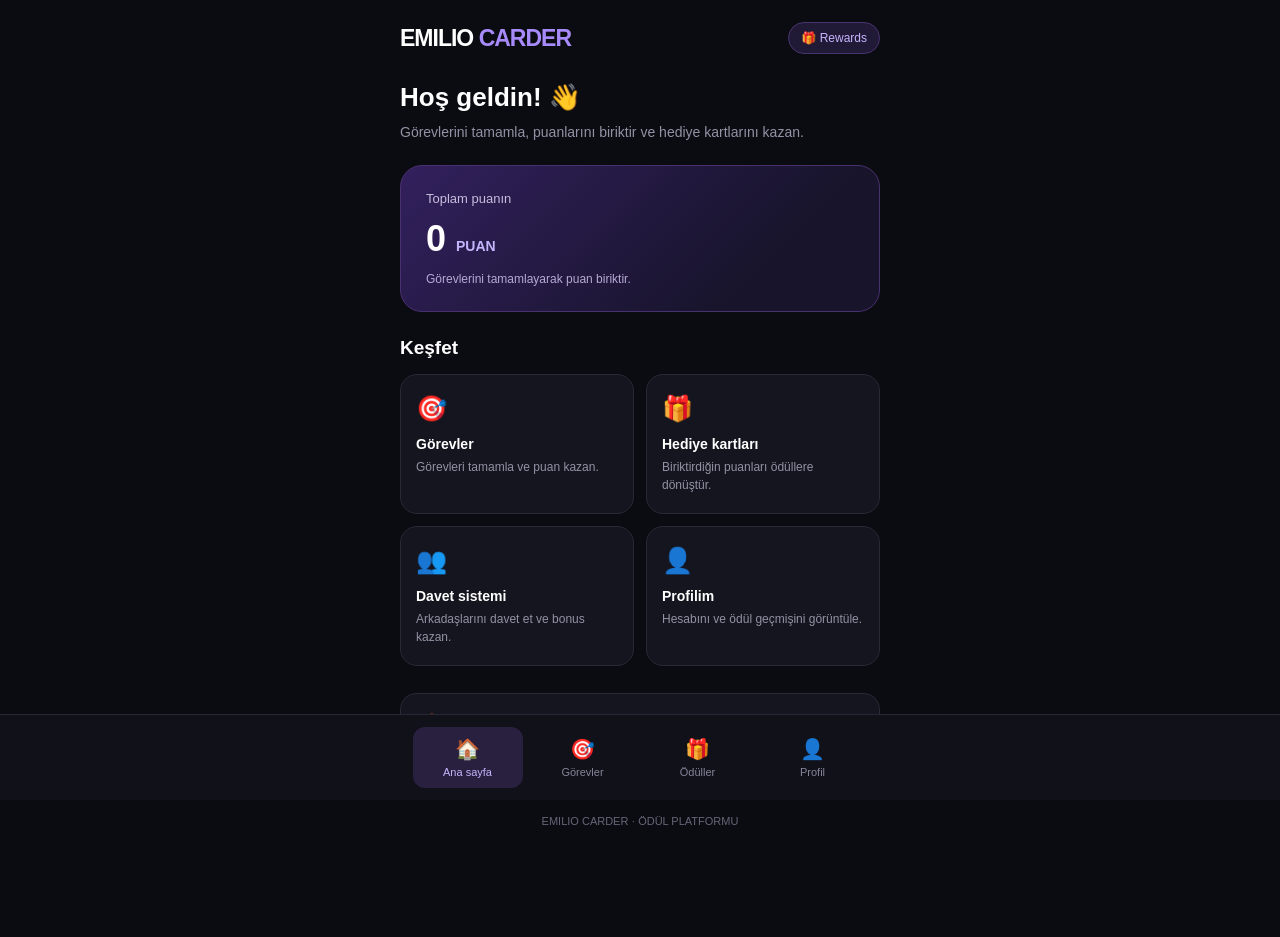
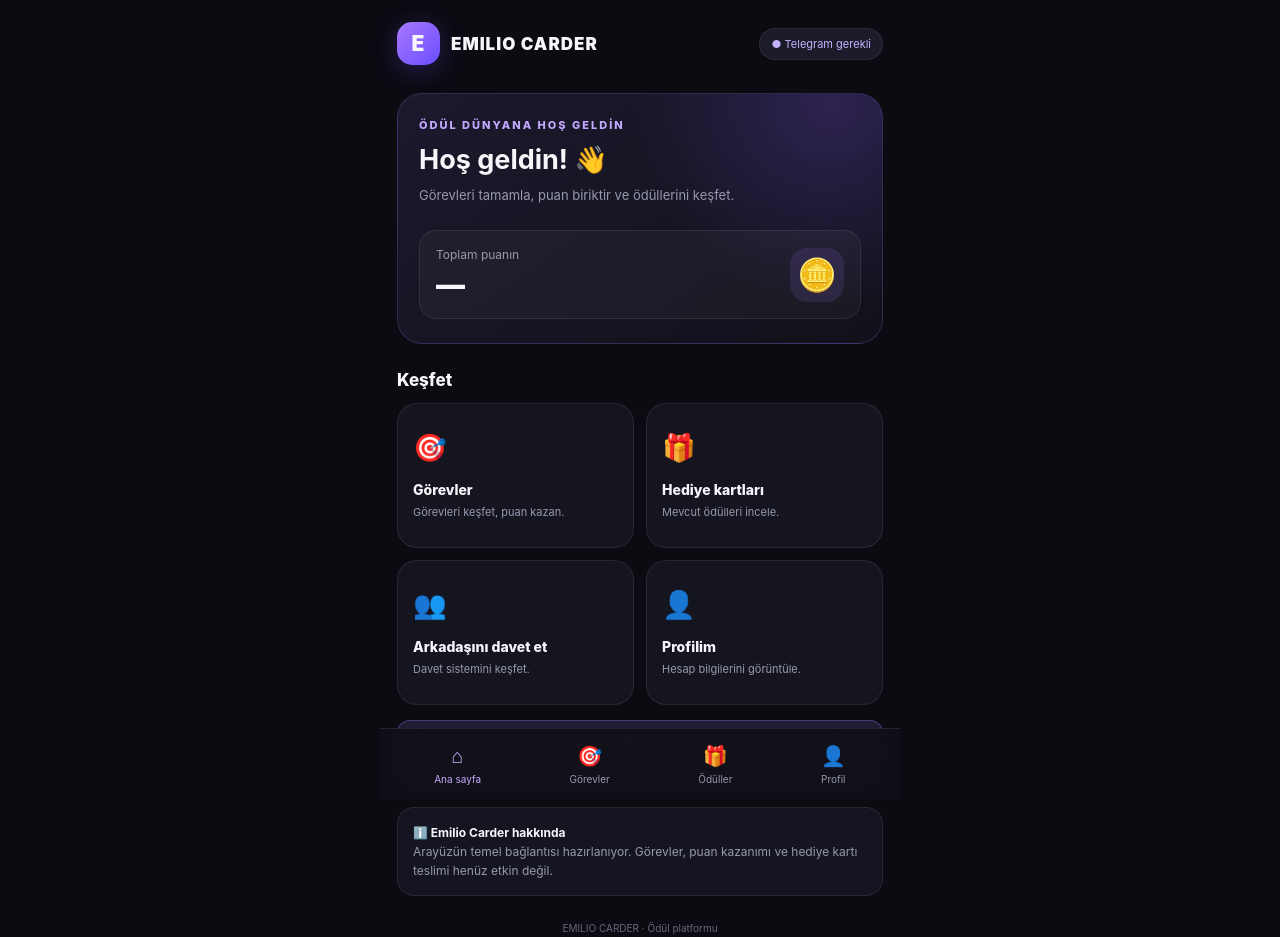
Before and after one commit to dogan1231231230-arch/supreme-computing-machine, a plain HTML site: page index.html in a window 1280 px wide. Drawn offline with Linux system fonts and the light colour scheme.

Commit message:
index.html

```diff
--- a/index.html
+++ b/index.html
@@ -2,30 +2,38 @@
 <html lang="tr">
 <head>
   <meta charset="UTF-8">
-  <meta name="viewport" content="width=device-width, initial-scale=1.0">
+  <meta name="viewport" content="width=device-width, initial-scale=1, maximum-scale=1, user-scalable=no">
   <meta name="theme-color" content="#0b0b12">
   <title>Emilio Carder</title>
-
   <script src="https://telegram.org/js/telegram-web-app.js"></script>
-
   <style>
-    * {
-      box-sizing: border-box;
-      margin: 0;
-      padding: 0;
+    :root {
+      --bg: #0b0b12;
+      --panel: #151520;
+      --panel2: #1d1d2b;
+      --text: #f7f7fb;
+      --muted: #9898ad;
+      --accent: #a879ff;
+      --accent2: #6b4cff;
+      --border: rgba(255,255,255,.08);
     }
 
+    * { box-sizing: border-box; }
+
     body {
-      background: #0b0b12;
-      color: #ffffff;
-      font-family: Arial, sans-serif;
-      min-height: 100vh;
-      padding: 22px 16px 100px;
+      margin: 0;
+      background: var(--bg);
+      color: var(--text);
+      font-family: -apple-system, BlinkMacSystemFont, "Segoe UI", sans-serif;
     }
 
+    button { font: inherit; }
+
     .app {
-      max-width: 480px;
-      margin: auto;
+      max-width: 520px;
+      min-height: 100vh;
+      margin: 0 auto;
+      padding: 22px 17px 100px;
     }
 
     .header {
@@ -36,238 +44,339 @@
     }
 
     .brand {
-      font-size: 23px;
-      font-weight: 800;
-      letter-spacing: -1px;
+      display: flex;
+      align-items: center;
+      gap: 11px;
+      font-weight: 900;
+      letter-spacing: 1px;
+      font-size: 17px;
     }
 
-    .brand span {
-      color: #a78bfa;
+    .logo {
+      display: grid;
+      place-items: center;
+      width: 43px;
+      height: 43px;
+      border-radius: 15px;
+      background: linear-gradient(135deg, var(--accent), var(--accent2));
+      box-shadow: 0 5px 25px #704bff44;
+      font-size: 21px;
     }
 
-    .badge {
-      background: #211a37;
-      border: 1px solid #47336e;
-      color: #c4b5fd;
-      padding: 8px 12px;
-      border-radius: 20px;
-      font-size: 12px;
+    .status {
+      background: #1b1b29;
+      border: 1px solid var(--border);
+      padding: 8px 11px;
+      border-radius: 30px;
+      font-size: 11px;
+      color: #c4b2ff;
     }
 
-    .welcome {
-      margin-bottom: 22px;
+    .hero {
+      padding: 24px 21px;
+      border: 1px solid #a879ff35;
+      border-radius: 25px;
+      background:
+        radial-gradient(circle at 90% 5%, #8758ff35, transparent 40%),
+        linear-gradient(145deg, #1b192c, #11111b);
+      margin-bottom: 20px;
     }
 
-    .welcome h1 {
-      font-size: 26px;
-      margin-bottom: 8px;
+    .eyebrow {
+      font-size: 11px;
+      color: #c3a9ff;
+      text-transform: uppercase;
+      letter-spacing: 2px;
+      font-weight: 800;
     }
 
-    .welcome p {
-      color: #9292a5;
-      font-size: 14px;
-      line-height: 1.6;
+    h1 {
+      font-size: 27px;
+      line-height: 1.2;
+      margin: 12px 0 9px;
     }
 
-    .balance {
-      padding: 25px;
-      border-radius: 22px;
-      background: linear-gradient(135deg, #32205d, #17142b 75%);
-      border: 1px solid #48316e;
-      margin-bottom: 25px;
-    }
-
-    .balance-label {
-      color: #c7bddc;
+    .subtitle {
+      color: var(--muted);
       font-size: 13px;
+      line-height: 1.6;
+      margin: 0;
     }
 
     .points {
-      font-size: 36px;
-      font-weight: 800;
-      margin: 12px 0;
+      display: flex;
+      align-items: center;
+      justify-content: space-between;
+      gap: 12px;
+      margin-top: 24px;
+      padding: 16px;
+      border-radius: 17px;
+      background: #ffffff09;
+      border: 1px solid var(--border);
     }
 
-    .points small {
-      font-size: 14px;
-      color: #c4b5fd;
+    .points-label {
+      color: var(--muted);
+      font-size: 12px;
+      margin-bottom: 5px;
     }
 
-    .balance-note {
-      font-size: 12px;
-      color: #b6a9d4;
+    .points-value {
+      font-size: 29px;
+      font-weight: 900;
+    }
+
+    .coin {
+      font-size: 32px;
+      background: #a879ff20;
+      width: 54px;
+      height: 54px;
+      border-radius: 17px;
+      display: grid;
+      place-items: center;
     }
 
     .section-title {
-      font-size: 19px;
-      margin-bottom: 15px;
+      font-size: 17px;
+      font-weight: 800;
+      margin: 26px 0 13px;
     }
 
-    .quick-grid {
+    .grid {
       display: grid;
       grid-template-columns: 1fr 1fr;
       gap: 12px;
-      margin-bottom: 27px;
     }
 
-    .quick-card {
-      background: #15151f;
-      border: 1px solid #292936;
-      border-radius: 17px;
-      padding: 19px 15px;
+    .card {
+      text-align: left;
+      color: var(--text);
+      background: var(--panel);
+      border: 1px solid var(--border);
+      border-radius: 20px;
+      padding: 18px 15px;
+      min-height: 145px;
+      cursor: pointer;
+      transition: transform .15s, background .15s;
     }
 
-    .quick-card .icon {
-      font-size: 25px;
-      margin-bottom: 13px;
+    .card:active { transform: scale(.97); }
+    .card:hover { background: var(--panel2); }
+
+    .card-icon {
+      font-size: 27px;
+      margin-bottom: 17px;
     }
 
-    .quick-card h3 {
+    .card-title {
+      font-weight: 800;
       font-size: 14px;
       margin-bottom: 6px;
     }
 
-    .quick-card p {
-      font-size: 12px;
-      color: #9292a5;
+    .card-desc {
+      color: var(--muted);
+      font-size: 11px;
       line-height: 1.5;
     }
 
     .notice {
-      padding: 17px;
-      background: #15151f;
-      border: 1px solid #292936;
-      border-radius: 16px;
-      color: #a5a5b5;
-      font-size: 13px;
+      margin-top: 20px;
+      background: #151521;
+      border: 1px solid var(--border);
+      padding: 15px;
+      border-radius: 17px;
+      font-size: 12px;
+      color: var(--muted);
       line-height: 1.6;
     }
 
-    .notice strong {
-      color: #ffffff;
-      display: block;
-      margin-bottom: 5px;
+    .notice strong { color: var(--text); }
+
+    .message {
+      display: none;
+      padding: 13px;
+      margin-top: 15px;
+      border-radius: 13px;
+      background: #211c35;
+      border: 1px solid #a879ff50;
+      font-size: 12px;
+      line-height: 1.6;
+      overflow-wrap: anywhere;
     }
+
+    .message.show { display: block; }
 
     .bottom-nav {
       position: fixed;
       bottom: 0;
-      left: 0;
-      right: 0;
+      left: 50%;
+      transform: translateX(-50%);
+      width: 100%;
+      max-width: 520px;
+      padding: 12px 10px calc(12px + env(safe-area-inset-bottom));
+      background: #101019f2;
+      backdrop-filter: blur(16px);
+      border-top: 1px solid var(--border);
       display: flex;
-      justify-content: center;
-      gap: 5px;
-      padding: 12px 8px calc(12px + env(safe-area-inset-bottom));
-      background: #11111a;
-      border-top: 1px solid #292936;
+      justify-content: space-around;
+      z-index: 10;
     }
 
-    .nav-item {
-      flex: 1;
-      max-width: 110px;
+    .nav-button {
       border: 0;
-      border-radius: 12px;
       background: transparent;
-      color: #858599;
-      padding: 10px 4px;
-      font-size: 11px;
+      color: var(--muted);
+      display: flex;
+      flex-direction: column;
+      align-items: center;
+      gap: 5px;
+      font-size: 10px;
       cursor: pointer;
+      padding: 3px 10px;
     }
 
-    .nav-item span {
-      display: block;
-      font-size: 20px;
-      margin-bottom: 5px;
-    }
+    .nav-button span { font-size: 20px; }
+    .nav-button.active { color: #c5a9ff; }
 
-    .nav-item.active {
-      background: #29203f;
-      color: #c4b5fd;
-    }
-
-    .status {
-      margin-top: 18px;
+    .footer {
+      color: #68687c;
+      font-size: 10px;
       text-align: center;
-      font-size: 11px;
-      color: #666679;
+      margin-top: 26px;
     }
   </style>
 </head>
-
 <body>
   <main class="app">
     <header class="header">
-      <div class="brand">EMILIO <span>CARDER</span></div>
-      <div class="badge">🎁 Rewards</div>
+      <div class="brand">
+        <div class="logo">E</div>
+        <div>EMILIO CARDER</div>
+      </div>
+      <div class="status" id="connectionStatus">● Bağlantı bekleniyor</div>
     </header>
 
-    <section class="welcome">
+    <section class="hero">
+      <div class="eyebrow">Ödül dünyana hoş geldin</div>
       <h1 id="welcomeTitle">Hoş geldin! 👋</h1>
-      <p>Görevlerini tamamla, puanlarını biriktir ve hediye kartlarını kazan.</p>
+      <p class="subtitle">
+        Görevleri tamamla, puan biriktir ve ödüllerini keşfet.
+      </p>
+
+      <div class="points">
+        <div>
+          <div class="points-label">Toplam puanın</div>
+          <div class="points-value" id="pointsValue">—</div>
+        </div>
+        <div class="coin">🪙</div>
+      </div>
     </section>
 
-    <section class="balance">
-      <div class="balance-label">Toplam puanın</div>
-      <div class="points">0 <small>PUAN</small></div>
-      <div class="balance-note">Görevlerini tamamlayarak puan biriktir.</div>
+    <div class="section-title">Keşfet</div>
+
+    <section class="grid">
+      <button class="card" onclick="showSection('tasks')">
+        <div class="card-icon">🎯</div>
+        <div class="card-title">Görevler</div>
+        <div class="card-desc">Görevleri keşfet, puan kazan.</div>
+      </button>
+
+      <button class="card" onclick="showSection('rewards')">
+        <div class="card-icon">🎁</div>
+        <div class="card-title">Hediye kartları</div>
+        <div class="card-desc">Mevcut ödülleri incele.</div>
+      </button>
+
+      <button class="card" onclick="showSection('referrals')">
+        <div class="card-icon">👥</div>
+        <div class="card-title">Arkadaşını davet et</div>
+        <div class="card-desc">Davet sistemini keşfet.</div>
+      </button>
+
+      <button class="card" onclick="showSection('profile')">
+        <div class="card-icon">👤</div>
+        <div class="card-title">Profilim</div>
+        <div class="card-desc">Hesap bilgilerini görüntüle.</div>
+      </button>
     </section>
 
-    <h2 class="section-title">Keşfet</h2>
+    <div class="message" id="messageBox"></div>
 
-    <section class="quick-grid">
-      <article class="quick-card">
-        <div class="icon">🎯</div>
-        <h3>Görevler</h3>
-        <p>Görevleri tamamla ve puan kazan.</p>
-      </article>
+    <div class="notice">
+      <strong>ℹ️ Emilio Carder hakkında</strong><br>
+      Arayüzün temel bağlantısı hazırlanıyor. Görevler, puan kazanımı ve
+      hediye kartı teslimi henüz etkin değil.
+    </div>
 
-      <article class="quick-card">
-        <div class="icon">🎁</div>
-        <h3>Hediye kartları</h3>
-        <p>Biriktirdiğin puanları ödüllere dönüştür.</p>
-      </article>
-
-      <article class="quick-card">
-        <div class="icon">👥</div>
-        <h3>Davet sistemi</h3>
-        <p>Arkadaşlarını davet et ve bonus kazan.</p>
-      </article>
-
-      <article class="quick-card">
-        <div class="icon">👤</div>
-        <h3>Profilim</h3>
-        <p>Hesabını ve ödül geçmişini görüntüle.</p>
-      </article>
-    </section>
-
-    <section class="notice">
-      <strong>🚀 Emilio Carder hazırlanıyor</strong>
-      Görevler, puan sistemi ve otomatik hediye kartı teslimatı
-      güvenli sunucu bağlantısı kurulduktan sonra etkinleştirilecek.
-    </section>
-
-    <div class="status">EMILIO CARDER · ÖDÜL PLATFORMU</div>
+    <div class="footer">EMILIO CARDER · Ödül platformu</div>
   </main>
 
   <nav class="bottom-nav">
-    <button class="nav-item active" data-tab="home">
-      <span>🏠</span>Ana sayfa
+    <button class="nav-button active" onclick="goHome(this)">
+      <span>⌂</span>Ana sayfa
     </button>
-    <button class="nav-item" data-tab="tasks">
+    <button class="nav-button" onclick="showSection('tasks', this)">
       <span>🎯</span>Görevler
     </button>
-    <button class="nav-item" data-tab="rewards">
+    <button class="nav-button" onclick="showSection('rewards', this)">
       <span>🎁</span>Ödüller
     </button>
-    <button class="nav-item" data-tab="profile">
+    <button class="nav-button" onclick="showSection('profile', this)">
       <span>👤</span>Profil
     </button>
   </nav>
 
   <script>
+    const API_URL =
+      "https://jfxayudaempdjmdgvgnu.supabase.co/functions/v1/emilio-carder-api";
+
     const telegram = window.Telegram?.WebApp;
+    const statusElement = document.getElementById("connectionStatus");
+    const messageBox = document.getElementById("messageBox");
 
-    if (telegram) {
+    function showMessage(message) {
+      messageBox.textContent = message;
+      messageBox.classList.add("show");
+    }
+
+    function goHome(button) {
+      document.querySelectorAll(".nav-button").forEach((item) => {
+        item.classList.remove("active");
+      });
+
+      if (button) button.classList.add("active");
+
+      messageBox.classList.remove("show");
+    }
+
+    function showSection(section, button) {
+      if (button) {
+        document.querySelectorAll(".nav-button").forEach((item) => {
+          item.classList.remove("active");
+        });
+        button.classList.add("active");
+      }
+
+      const messages = {
+        tasks: "Görev sistemi henüz kurulmadı. Bu bölüm sonraki aşamada etkinleştirilecek.",
+        rewards: "Hediye kartları ve kod teslimi henüz etkin değil.",
+        referrals: "Davet sistemi henüz etkin değil.",
+        profile: "Profil bilgileri yükleniyor veya bağlantı bekleniyor."
+      };
+
+      showMessage(messages[section] || "Bu bölüm hazırlanıyor.");
+    }
+
+    async function connectTelegram() {
+      if (!telegram) {
+        statusElement.textContent = "● Telegram gerekli";
+        showMessage(
+          "Kullanıcı hesabını doğrulamak için Emilio Carder'ı Telegram içindeki Mini App olarak açmalısın. Normal tarayıcıda Telegram oturum bilgisi bulunmaz."
+        );
+        return;
+      }
+
       telegram.ready();
       telegram.expand();
 
@@ -277,30 +386,52 @@
         document.getElementById("welcomeTitle").textContent =
           "Hoş geldin, " + user.first_name + "! 👋";
       }
+
+      if (!telegram.initData) {
+        statusElement.textContent = "● Oturum doğrulanamadı";
+        showMessage("Telegram doğrulama verisi alınamadı. Mini App'i yeniden aç.");
+        return;
       }
 
-    document.querySelectorAll(".nav-item").forEach(button => {
-      button.addEventListener("click", () => {
-        document.querySelectorAll(".nav-item").forEach(item => {
-          item.classList.remove("active");
+      statusElement.textContent = "● Bağlanıyor…";
+
+      try {
+        const response = await fetch(API_URL, {
+          method: "POST",
+          headers: {
+            "Content-Type": "application/json"
+          },
+          body: JSON.stringify({
+            initData: telegram.initData
+          })
         });
 
-        button.classList.add("active");
+        const result = await response.json();
 
-        const tab = button.dataset.tab;
+        if (!response.ok || !result.success) {
+          throw new Error(result.error || "Sunucu bağlantısı başarısız.");
+        }
 
-        const titles = {
-          home: "Ana sayfa",
-          tasks: "Görevler",
-          rewards: "Hediye kartları",
-          profile: "Profilim"
-        };
+        const profile = result.profile;
 
-        if (tab !== "home") {
-          alert(titles[tab] + " bölümü henüz etkinleştirilmedi.");
+        document.getElementById("welcomeTitle").textContent =
+          "Hoş geldin, " + (profile.first_name || user?.first_name || "dostum") + "! 👋";
+
+        document.getElementById("pointsValue").textContent =
+          Number(profile.points || 0).toLocaleString("tr-TR");
+
+        statusElement.textContent = "● Bağlandı";
+        messageBox.classList.remove("show");
+      } catch (error) {
+        statusElement.textContent = "● Bağlantı hatası";
+        showMessage(
+          "Sunucu bağlantısı kurulamadı. Fonksiyon ayarlarını ve sunucu günlüklerini kontrol et. Ayrıntı: " +
+          (error?.message || "Bilinmeyen hata")
+        );
       }
-      });
-    });
+    }
+
+    connectTelegram();
   </script>
 </body>
 </html>
```
Lines whose indentation alone changed are shown as unchanged.
